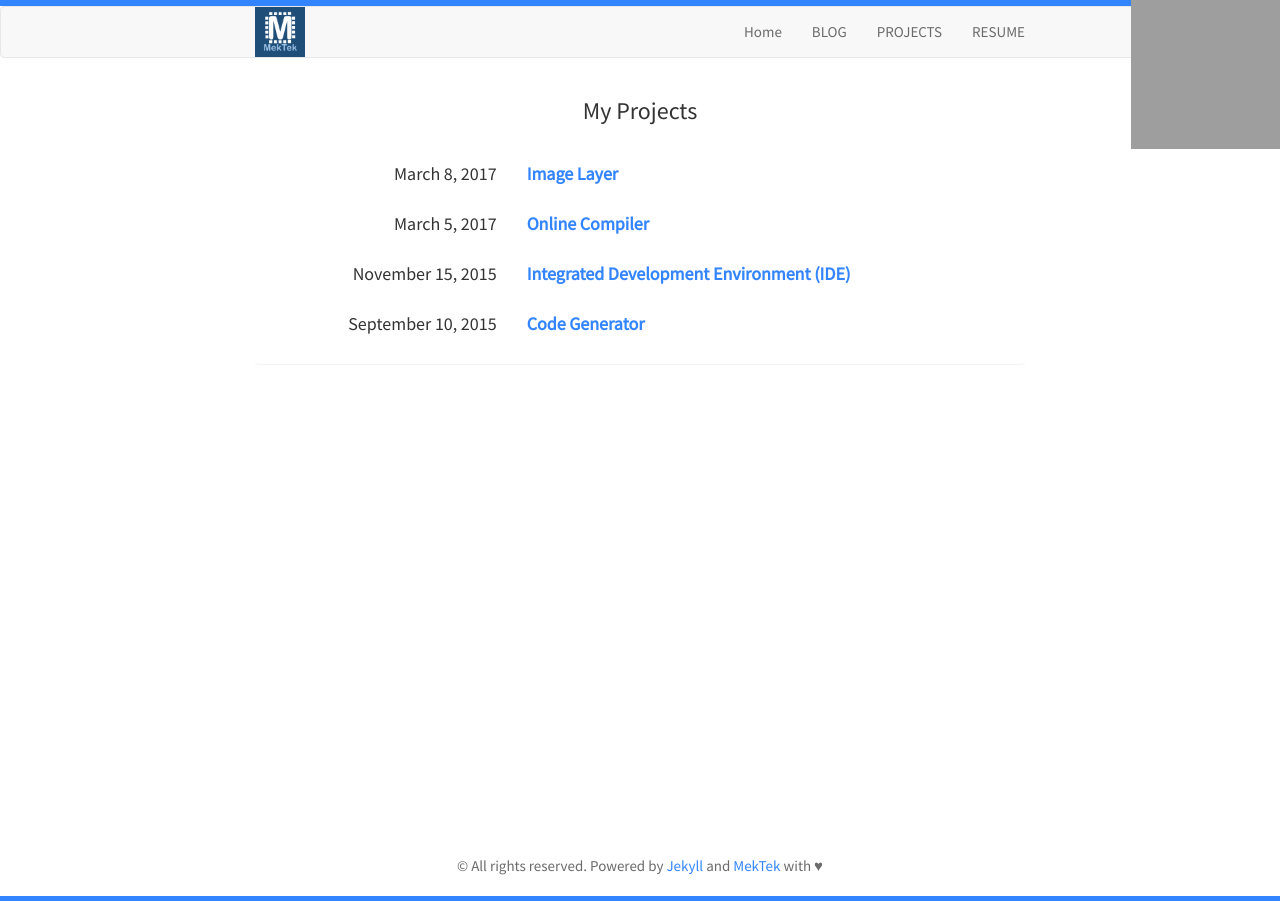
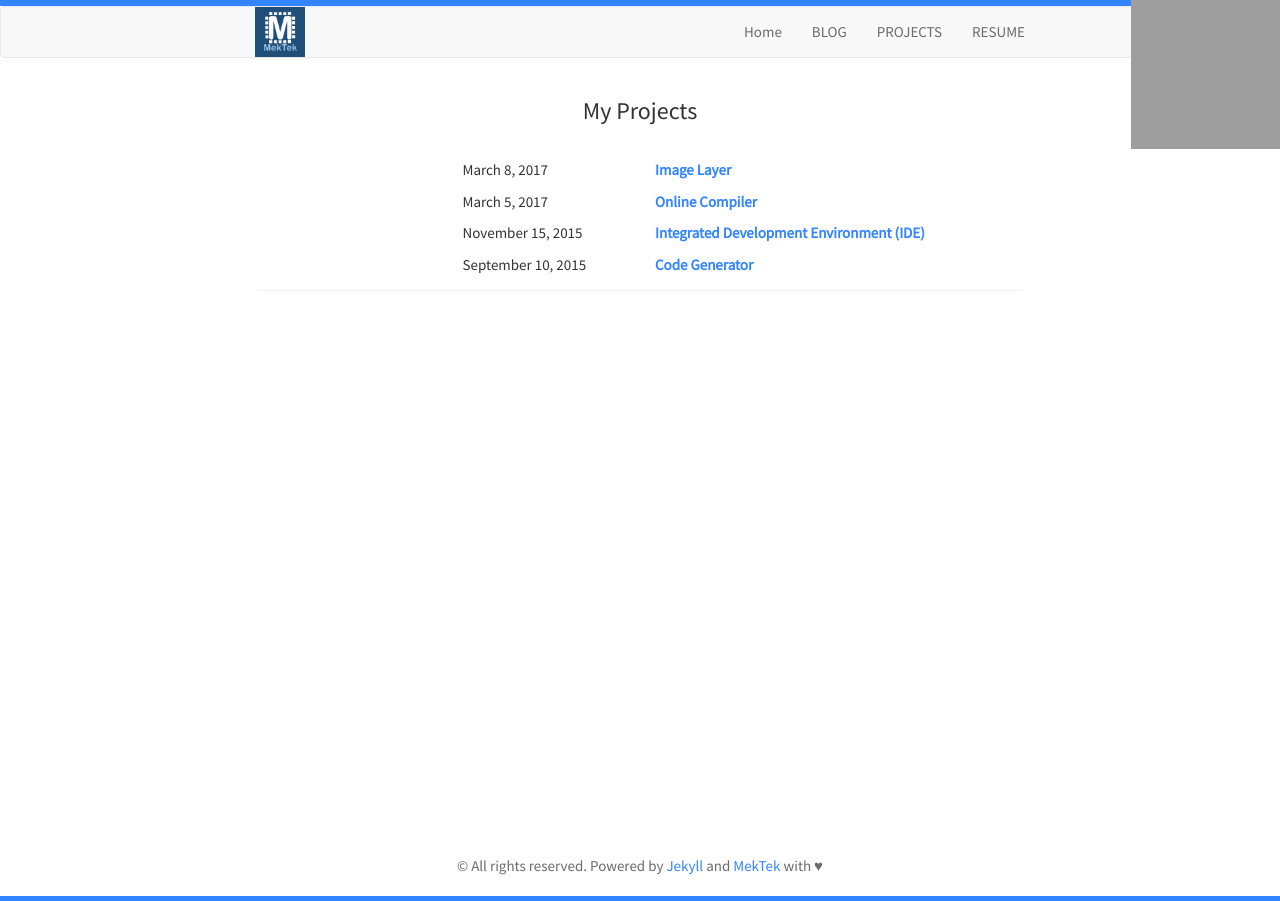
Before and after one commit to MekTekBD/shawon, a Jekyll site: the page built from projects.html, in a window 1280 px wide. Built offline with Jekyll 4.4.1, drawn with Linux system fonts in a browser that asks for light colours; nearby versions of some CDN libraries; library files that are not in the unit come from our copies; grey boxes are pictures that could not be loaded.

Commit message:
Update projects.html

```diff
--- a/projects.html
+++ b/projects.html
@@ -9,15 +9,19 @@ title: Projects
     <div class="panel-body">
 		{% for post in site.categories.projects %}
 			<div class="row">
-				 <div class="col-sm-4 col-md-4 col-lg-4">
-					 <h5 style="text-align: right">
+				<div class="col-sm-3 col-md-3 col-lg-3">
+				</div>
+				 <div class="col-sm-3 col-md-3 col-lg-3">
+					 <div style="font-size:15px;padding-top:10px;">
 					 	{{ post.date | date: "%B %e, %Y" }}
-					 </h5>
+					 </div>
+
 				 </div>
-				 <div class="col-sm-8 col-md-8 col-lg-8">
-					 <h5 style="text-align: left">
+				 <div class="col-sm-6 col-md-6 col-lg-6">
+					 <div style="font-size:15px;padding-top:10px;">
 					 	<strong><a href="{{ site.baseurl }}{{ post.url }}">{{ post.title }}</a></strong>
-					 </h5>
+					 </div>
+
 				 </div>
 			</div>
 	    {% endfor %}
```
